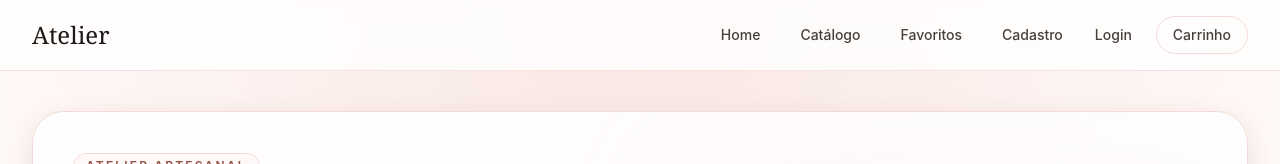
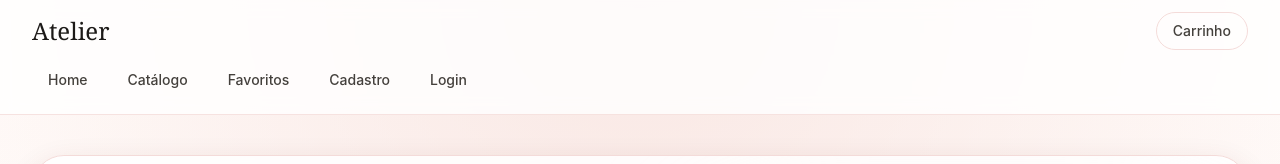
Before and after one commit to CaioNunes1/atelier, a React (Vite) app in the folder apps/web/: page / in a window 1280 px wide. Shown: the top 164 px of the page. Built offline with nearby package versions, Linux system fonts and the light colour scheme; no server answers.

Commit message:
fix:fix screen to sidebar not overlay the main page

```diff
--- a/apps/web/src/App.tsx
+++ b/apps/web/src/App.tsx
@@ -36,70 +36,59 @@ function AppShell() {
     }
   }, [isAuthenticated, mergeGuestCart])
 
+  const navLinkClass =
+    'shrink-0 whitespace-nowrap rounded-full px-4 py-2 transition hover:bg-roseartisan-50 hover:text-roseartisan-700';
+
   return (
-    <div className="min-h-screen bg-[radial-gradient(circle_at_top,_rgba(248,228,224,0.85),_transparent_35%),linear-gradient(180deg,_#fffaf8_0%,_#fffdfd_100%)] text-stone-700">
+    <div className="min-h-screen overflow-x-hidden bg-[radial-gradient(circle_at_top,_rgba(248,228,224,0.85),_transparent_35%),linear-gradient(180deg,_#fffaf8_0%,_#fffdfd_100%)] text-stone-700">
       <header className="sticky top-0 z-20 border-b border-roseartisan-200/80 bg-white/80 backdrop-blur">
-        <div className="container-page flex items-center justify-between gap-4 py-4">
+        <div className="container-page py-3">
+          <div className="flex items-center justify-between gap-3">
             <Link to="/" className="font-display text-2xl text-stone-900">
               Atelier
             </Link>
-          <nav className="flex items-center gap-2 text-sm font-medium">
-            <Link
-              to="/"
-              className="rounded-full px-4 py-2 transition hover:bg-roseartisan-50 hover:text-roseartisan-700"
-            >
+            <CartIcon totalItems={cart.total_items} onClick={() => setCartOpen(true)} />
+          </div>
+
+          <nav className="-mx-4 mt-3 overflow-x-auto px-4 sm:mx-0 sm:px-0">
+            <div className="flex w-max items-center gap-2 pb-1 text-sm font-medium">
+              <Link to="/" className={navLinkClass}>
                 Home
               </Link>
-            <Link
-              to="/catalog"
-              className="rounded-full px-4 py-2 transition hover:bg-roseartisan-50 hover:text-roseartisan-700"
-            >
+              <Link to="/catalog" className={navLinkClass}>
                 Catálogo
               </Link>
-            <Link
-              to="/profile/favorites"
-              className="rounded-full px-4 py-2 transition hover:bg-roseartisan-50 hover:text-roseartisan-700"
-            >
+              <Link to="/profile/favorites" className={navLinkClass}>
                 Favoritos
               </Link>
+
               {!isAuthenticated && (
-              <nav>
-                <Link
-                  to="/cadastro"
-                  className="rounded-full px-4 py-2 transition hover:bg-roseartisan-50 hover:text-roseartisan-700"
-                >
+                <>
+                  <Link to="/cadastro" className={navLinkClass}>
                     Cadastro
                   </Link>
-                <Link
-                to="/login"
-                className="rounded-full px-4 py-2 transition hover:bg-roseartisan-50 hover:text-roseartisan-700"
-              >
+                  <Link to="/login" className={navLinkClass}>
                     Login
                   </Link>
-            </nav>
+                </>
               )}
+
               {isAuthenticated && (
-              <div>
-              <Link
-              to="/profile/orders"
-              className="rounded-full px-4 py-2 transition hover:bg-roseartisan-50 hover:text-roseartisan-700"
-            >
+                <>
+                  <Link to="/profile/orders" className={navLinkClass}>
                     Pedidos
                   </Link>
                   <button
                     type="button"
-
                     // eslint-disable-next-line @typescript-eslint/no-misused-promises
                     onClick={() => logout()}
-                  className="rounded-full px-4 py-2 text-roseartisan-700 transition hover:bg-roseartisan-50 hover:text-roseartisan-800"
+                    className="shrink-0 whitespace-nowrap rounded-full px-4 py-2 text-roseartisan-700 transition hover:bg-roseartisan-50 hover:text-roseartisan-800"
                   >
                     Sair
                   </button>
+                </>
+              )}
             </div>
-
-            )}
-
-            <CartIcon totalItems={cart.total_items} onClick={() => setCartOpen(true)} />
           </nav>
         </div>
       </header>
--- a/apps/web/src/features/cart/components/CartDrawer.tsx
+++ b/apps/web/src/features/cart/components/CartDrawer.tsx
@@ -38,15 +38,11 @@ export function CartDrawer({ open, onClose }: CartDrawerProps) {
         aria-label="Fechar carrinho"
       />
 
-      <aside
-        className="
-          absolute right-0 top-0 flex h-full w-full flex-col bg-white shadow-[0_20px_60px_rgba(120,63,54,0.25)]
-          md:max-w-md
-          rounded-t-3xl md:rounded-none
-          max-h-[88vh] md:max-h-none
-          bottom-0 md:bottom-auto
-        "
-      >
+      <aside className="
+        fixed bottom-0 left-0 right-0 flex max-h-[85vh] w-full flex-col bg-white shadow-[0_20px_60px_rgba(120,63,54,0.25)]
+        rounded-t-3xl
+        md:top-0 md:bottom-auto md:left-auto md:right-0 md:h-full md:max-h-none md:w-full md:max-w-md md:rounded-none
+      ">
         <div className="flex items-center justify-between border-b border-roseartisan-200 p-5">
           <div>
             <p className="text-xs uppercase tracking-[0.22em] text-roseartisan-700">Seu carrinho</p>
--- a/apps/web/src/index.css
+++ b/apps/web/src/index.css
@@ -5,14 +5,20 @@
 @layer base {
   html {
     scroll-behavior: smooth;
+    overflow-x: hidden;
   }
 
   body {
     margin: 0;
     min-height: 100vh;
+    overflow-x: hidden;
     background: #fffaf8;
     color: #44403c;
     font-family: Inter, system-ui, -apple-system, BlinkMacSystemFont, 'Segoe UI', sans-serif;
+  }
+
+  #root {
+    overflow-x: hidden;
   }
 
   h1,
```
Lines whose indentation alone changed are shown as unchanged.
